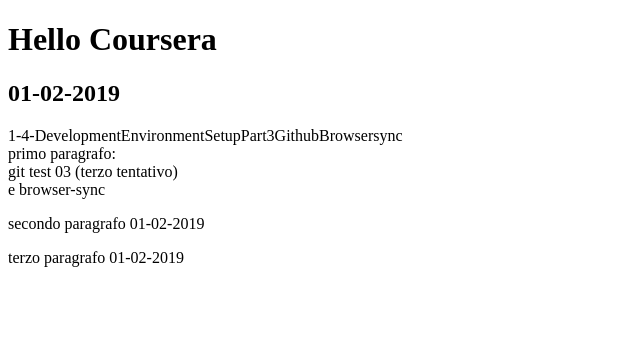
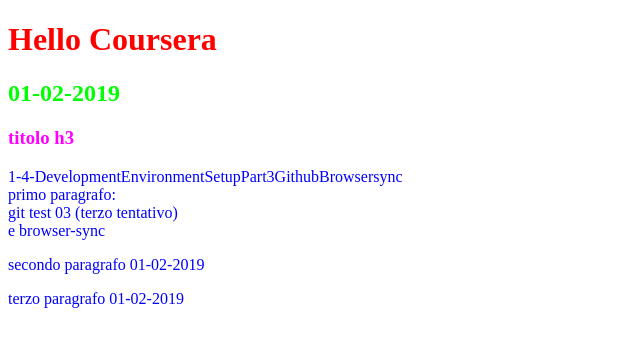
Before and after one commit to pilonestefano/coursera-test, a plain HTML site: page site/index3.html in a window 1280 px wide. Shown: the whole page, without its empty margins (0-640 px from the left). Drawn offline with Linux system fonts and the light colour scheme.

Commit message:
aggiunto css/style.css

```diff
--- /dev/null
+++ b/site/css/style.css
@@ -0,0 +1,17 @@
+/* style.css */
+
+h1 {
+	color: #FF0000;
+}
+
+h2 {
+	color: #00FF00;
+}
+
+h3 {
+	color: #FF00FF;
+}
+
+p {
+	color: #0000FF;
+}
--- a/site/index3.html
+++ b/site/index3.html
@@ -2,10 +2,12 @@
 <html>
 <head>
 	<title>git test 03</title>
+	<link href="css/style.css" rel="stylesheet" type="text/css" />
 </head>
 <body>
 	<h1>Hello Coursera</h1>
 	<h2>01-02-2019</h2>
+	<h3>titolo h3</h2>
 	<p>1-4-DevelopmentEnvironmentSetupPart3GithubBrowsersync<br>
 	primo paragrafo:<br>
 	git test 03 (terzo tentativo)<br>
```
